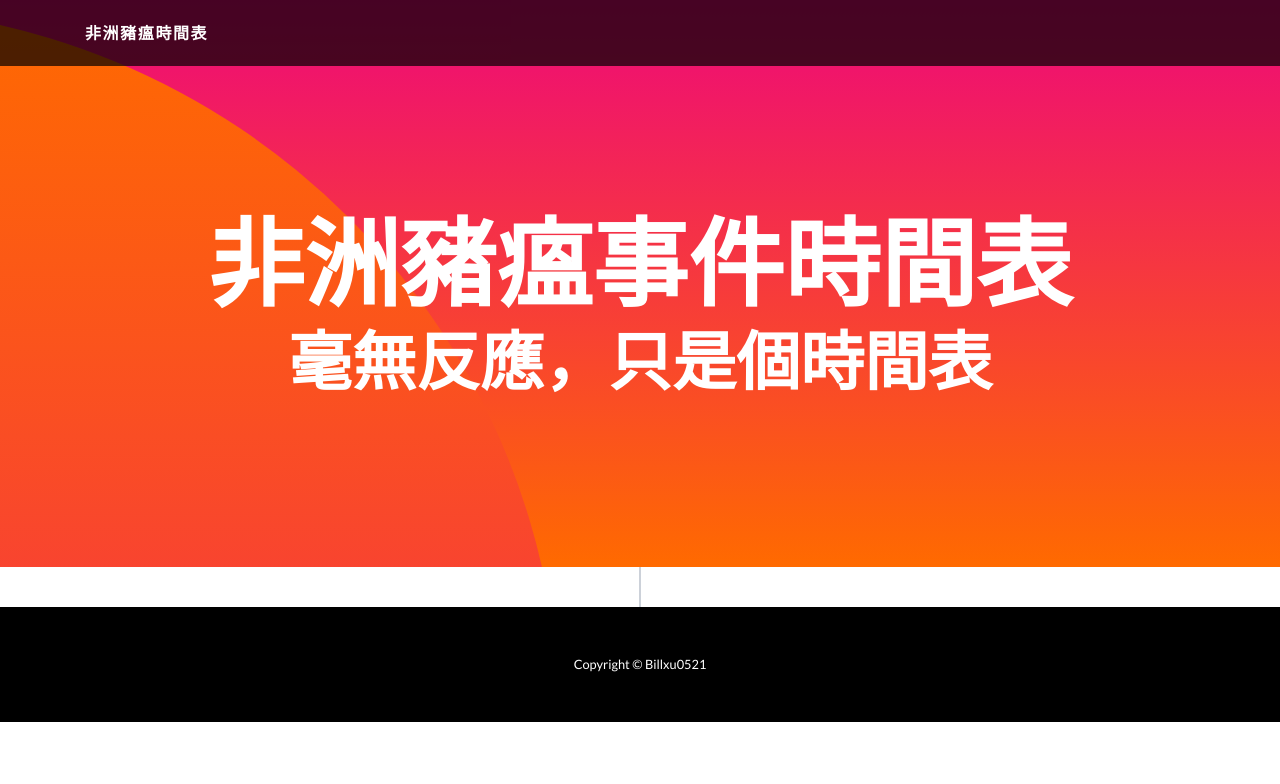
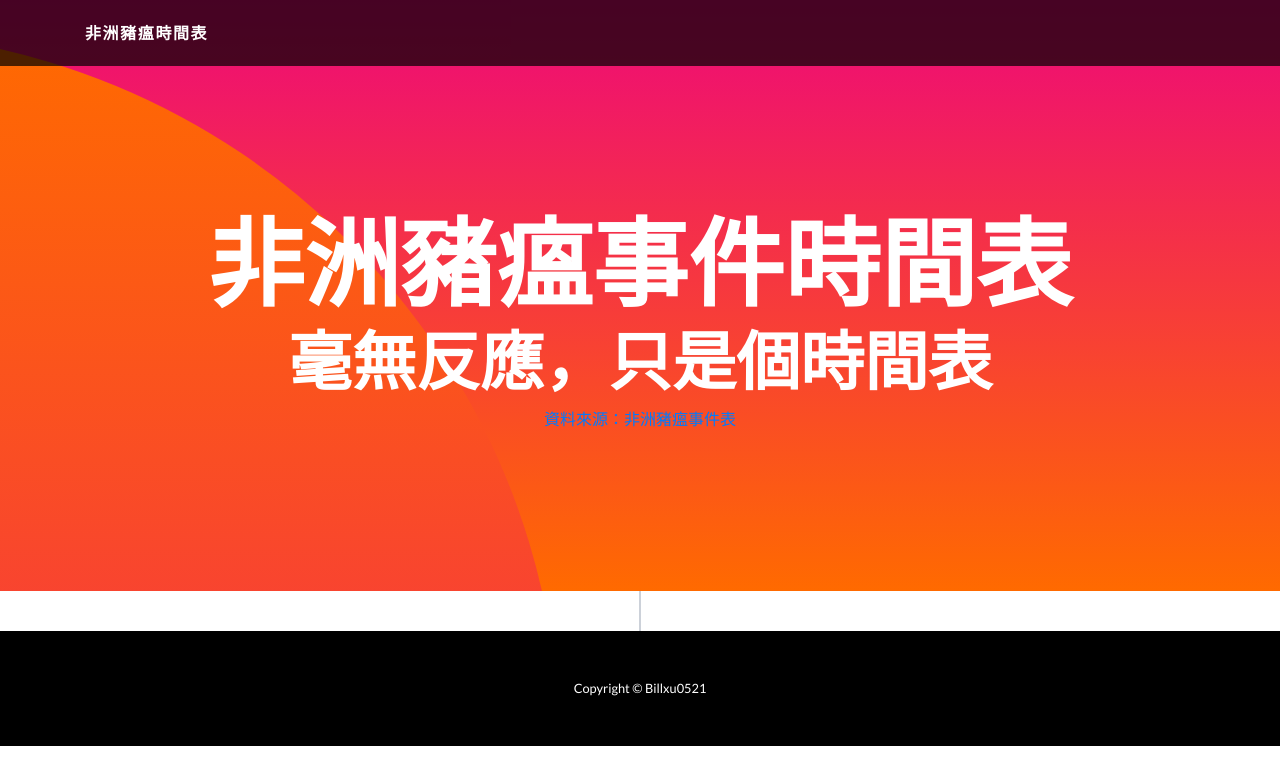
Before and after one commit to billxu0521/Tawain_ASF_Timeline, a plain HTML site: page index.html in a window 1280 px wide. Drawn offline with Linux system fonts and the light colour scheme.

Commit message:
no message

```diff
--- a/index.html
+++ b/index.html
@@ -52,6 +52,7 @@
         <div class="container">
           <h1 class="masthead-heading mb-0">非洲豬瘟事件時間表</h1>
           <h2 class="masthead-subheading mb-0">毫無反應，只是個時間表</h2>
+          <a href="https://docs.google.com/spreadsheets/d/1CbDwtKpKiR6TlYOSgww1HXS2PpAQWyQ9qeYVUWvJclA/htmlview#gid=2090449888" target="_blank" title="非洲豬瘟事件表">資料來源：非洲豬瘟事件表</a>
         </div>
       </div>
       <div class="bg-circle-1 bg-circle"></div>
```
